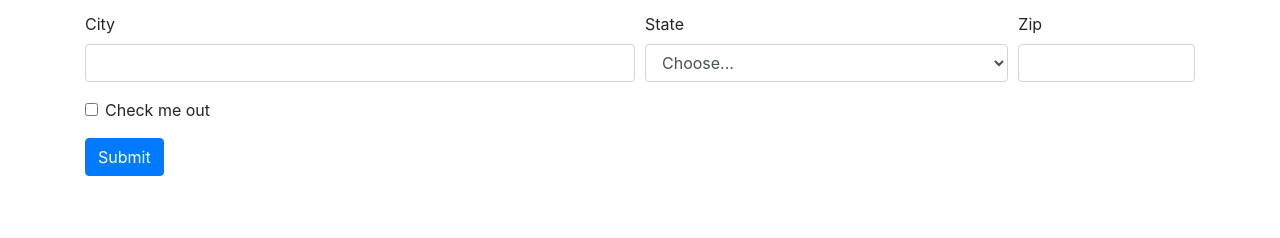
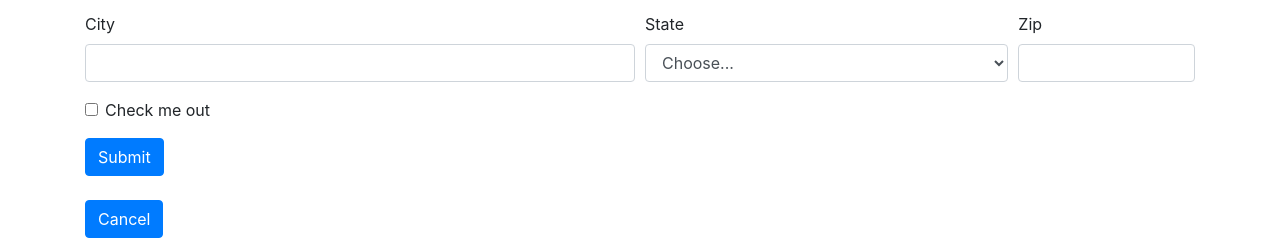
Before and after one commit to ksngo/Project3-recipes, a Flask app: page /create_account/ in a window 1280 px wide. Shown: the part 616-854 px from the top of the page. Before the commit the page ends 792 px from the top, so only its background shows below. Run offline with Flask 2, Linux system fonts and the light colour scheme; some libraries are stand-ins or nearby versions.

Commit message:
add return home button for new account page.

```diff
--- a/templates/create_account.html
+++ b/templates/create_account.html
@@ -73,8 +73,9 @@
             </div>
         </div>
         <input type="submit" class="btn btn-primary" name="Submit" />
-</form>
+</form> </br>
 
+<a href="{{url_for('index')}}"><button class="btn btn-primary"> Cancel </button> </a>
 
 <script src="/static/my_account.js"></script>
 
```
